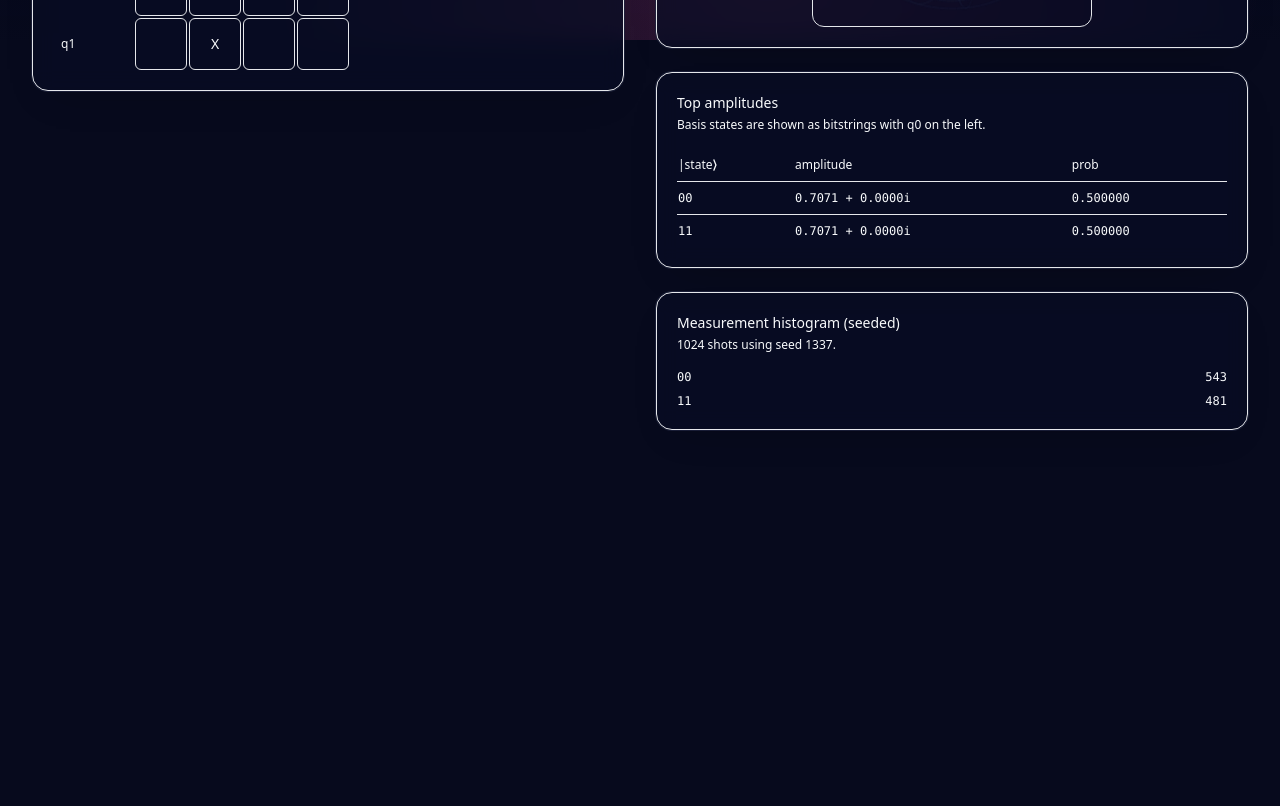
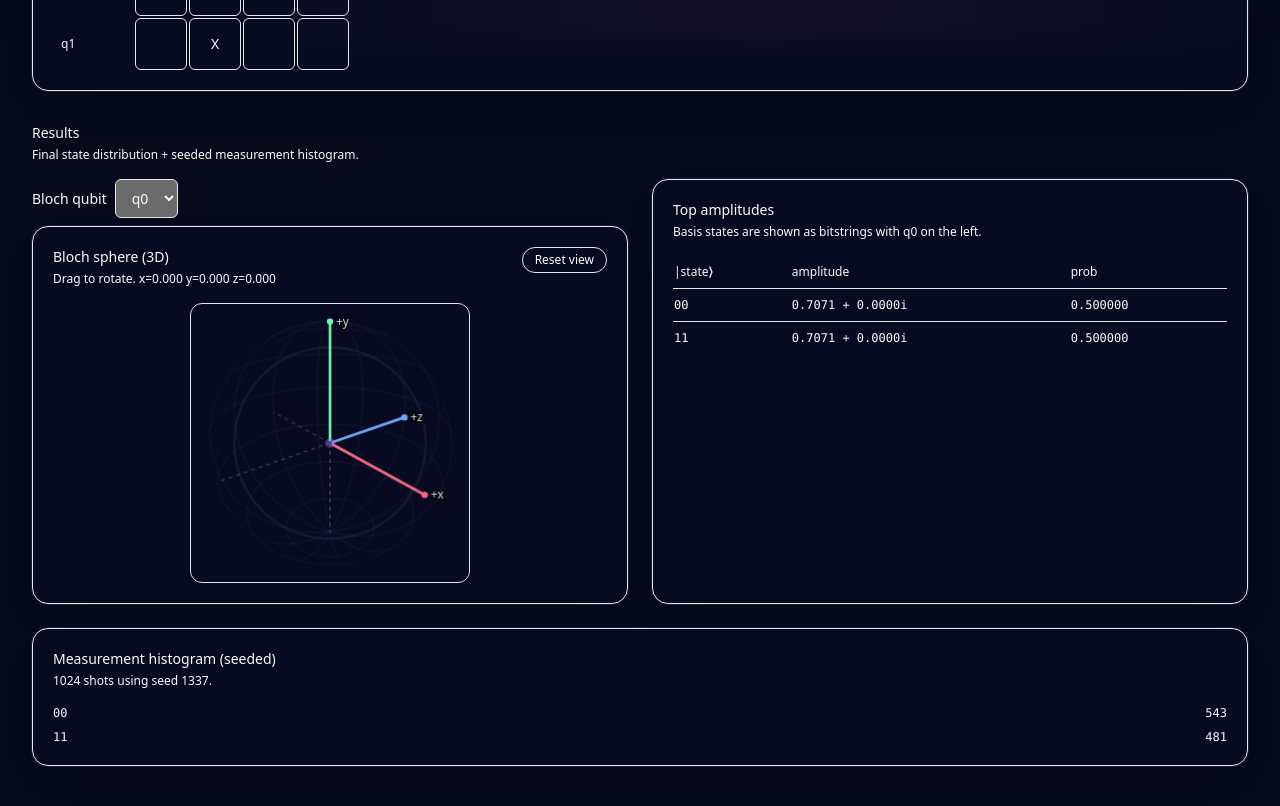
Before and after one commit to AviKaufman/quantum-playground, a Next.js app: page / in a window 1280 px wide. Shown: the part 760-1566 px from the top of the page. Before the commit the page ends 1230 px from the top, so only its background shows below. Built offline with nearby package versions, Linux system fonts and the light colour scheme.

Commit message:
Rearrange layout: results below editor; Bloch+amplitudes side-by-side

```diff
--- a/components/quantum/QuantumPlayground.tsx
+++ b/components/quantum/QuantumPlayground.tsx
@@ -553,8 +553,7 @@ export function QuantumPlayground() {
         </div>
       </div>
 
-      <div className="mt-8 grid grid-cols-1 gap-8 lg:grid-cols-2">
-        <div>
+      <div className="mt-8 space-y-8">
         <div className="rounded-2xl border border-border glass ring-soft p-5">
           <p className="text-sm font-medium">Editor</p>
           <p className="mt-1 text-xs text-muted-foreground">
@@ -717,9 +716,8 @@ export function QuantumPlayground() {
             </div>
           </div>
         </div>
-        </div>
 
-        <div className="space-y-6">
+        <div>
           <div className="flex items-baseline justify-between gap-4">
             <div>
               <p className="text-sm font-medium">Results</p>
@@ -735,7 +733,9 @@ export function QuantumPlayground() {
             </div>
           </div>
 
-          {bloch && (
+          <div className="mt-4 grid grid-cols-1 gap-6 lg:grid-cols-2">
+            <div>
+              {bloch ? (
                 <div>
                   <label className="mb-2 inline-flex items-center gap-2 text-sm text-muted-foreground">
                     Bloch qubit
@@ -753,7 +753,15 @@ export function QuantumPlayground() {
                   </label>
                   <BlochSphere3D vector={bloch} />
                 </div>
+              ) : (
+                <div className="rounded-2xl border border-border glass ring-soft p-5">
+                  <p className="text-sm font-medium">Bloch sphere</p>
+                  <p className="mt-1 text-xs text-muted-foreground">
+                    Run a circuit to see the Bloch vector.
+                  </p>
+                </div>
               )}
+            </div>
 
             <div className="rounded-2xl border border-border glass ring-soft p-5">
               <p className="text-sm font-medium">Top amplitudes</p>
@@ -792,8 +800,9 @@ export function QuantumPlayground() {
                 </table>
               </div>
             </div>
+          </div>
 
-          <div className="rounded-2xl border border-border glass ring-soft p-5">
+          <div className="mt-6 rounded-2xl border border-border glass ring-soft p-5">
             <p className="text-sm font-medium">Measurement histogram (seeded)</p>
             <p className="mt-1 text-xs text-muted-foreground">
               {shots} shots using seed {clampInt(seed, 0, 0xffffffff)}.
```
Lines whose indentation alone changed are shown as unchanged.
